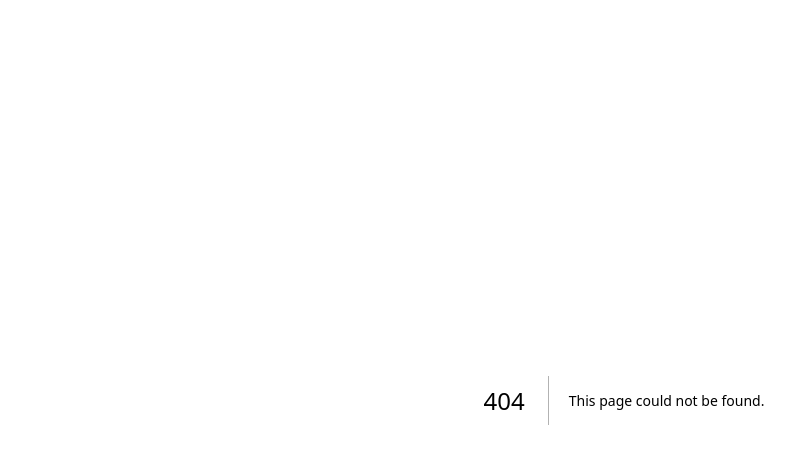
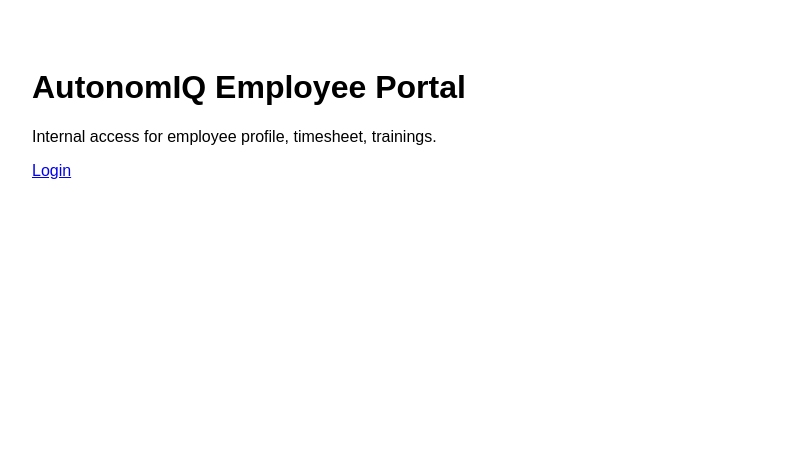
Before and after one commit to dayanidhi281986-boop/autonomiqsystems-website2, a Next.js app: page /portal in a window 1280 px wide. Before the commit this address had no page. Shown: the top 464 px of the page, without its empty margins (16-811 px from the left). Built offline with nearby package versions, Linux system fonts and the light colour scheme.

Commit message:
Create PortalHome component for employee portal

```diff
--- /dev/null
+++ b/app/portal/page.tsx
@@ -0,0 +1,9 @@
+export default function PortalHome() {
+  return (
+    <main style={{ padding: 40, fontFamily: "Arial, sans-serif" }}>
+      <h1>AutonomIQ Employee Portal</h1>
+      <p>Internal access for employee profile, timesheet, trainings.</p>
+      <a href="/portal/login">Login</a>
+    </main>
+  );
+}
```
